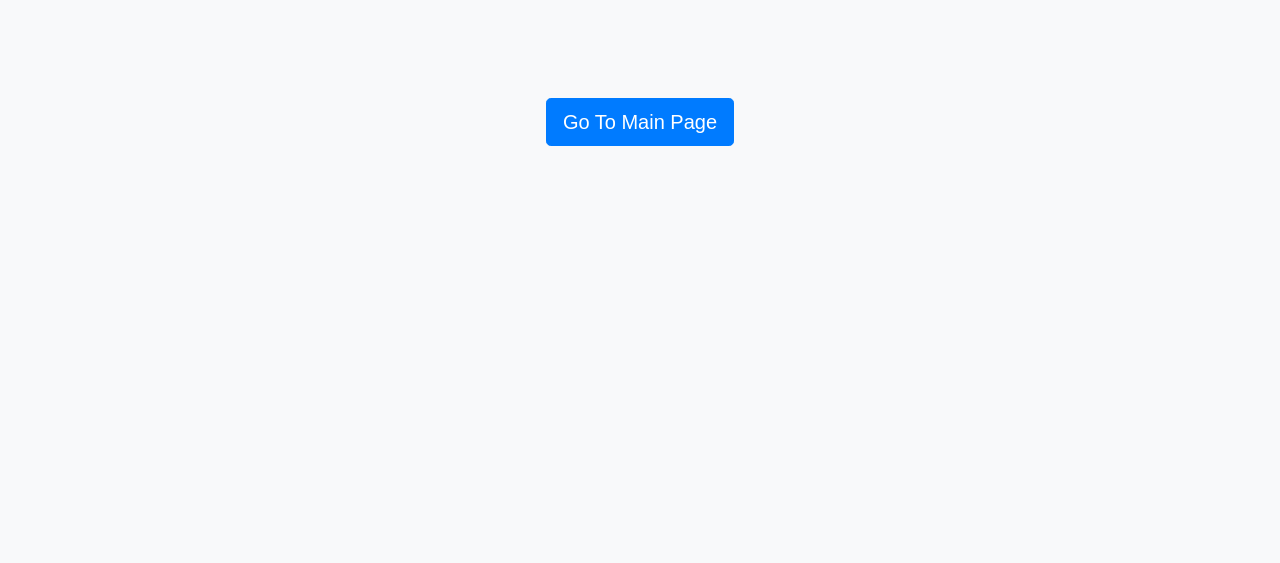
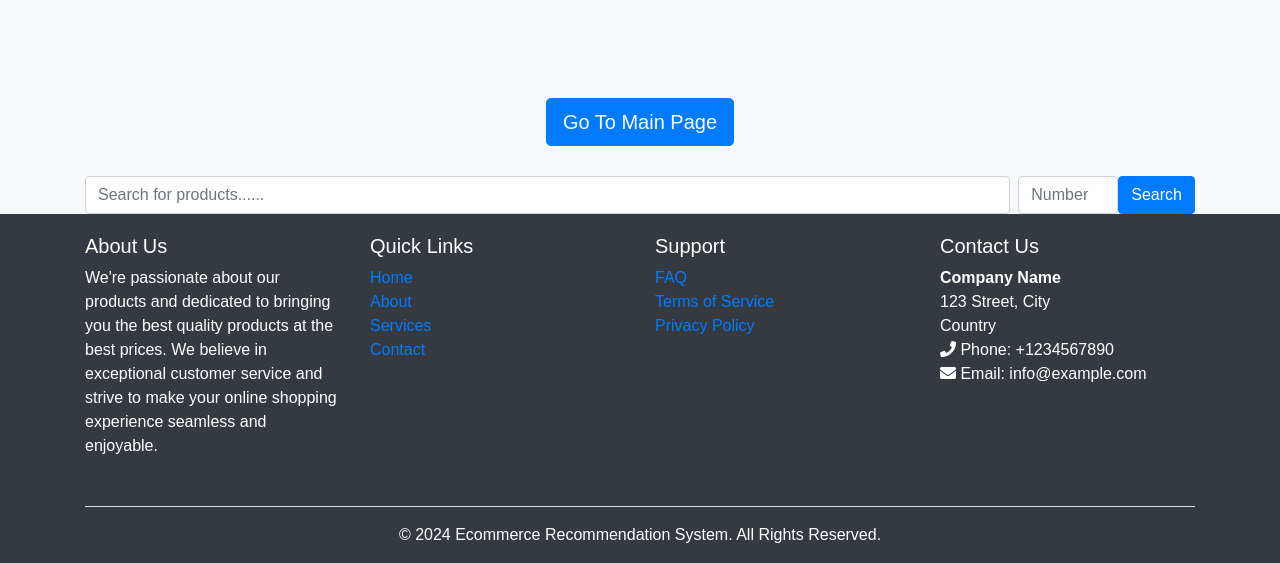
Before and after one commit to rahulpoojith/Building-a-Recommendation-System-for-E-Commerce-using-Collaborative-Filtering, a Flask app: page / in a window 1280 px wide. Shown: the part 758-1321 px from the top of the page. Before the commit the page ends 904 px from the top, so only its background shows below. Run offline with Flask 3, Linux system fonts and the light colour scheme; some libraries are stand-ins or nearby versions.

Commit message:
Search bar

```diff
--- a/templates/index.html
+++ b/templates/index.html
@@ -100,6 +100,17 @@
     <div class="text-center mt-5">
         <a href="main" class="btn btn-primary btn-lg">Go To Main Page</a>
     </div>
+
+
+    <!-- Search engine-->
+<div class="container" style="margin-top:30px;">
+    <form action="/recommendations" method="post" style="display:flex;">
+        <input type="text" class="form-control mr-2" name="prod" placeholder="Search for products......">
+        <input type="number" class="form-control" name="nbr" placeholder="Number of products....." style="width:100px;">
+        <button class="btn btn-primary">Search</button>
+    </form>
+</div>
+
 
     <!-- Modal for Sign Up -->
     <div class="modal fade" id="signupModal" tabindex="-1" aria-labelledby="signupModalLabel" aria-hidden="true">
@@ -243,5 +254,50 @@
             $("#SettingsModel").modal('show');
         });
     </script>
+
+    <!--footer-->
+<footer class="footer bg-dark text-white">
+    <div class="container" style="padding-top:20px;">
+        <div class="row">
+            <div class="col-md-3 col-sm-6">
+                <h5>About Us</h5>
+                <p>We're passionate about our products and dedicated to bringing you the best quality products at the best prices. We believe in exceptional customer service and strive to make your online shopping experience seamless and enjoyable.</p>
+            </div>
+            <div class="col-md-3 col-sm-6">
+                <h5>Quick Links</h5>
+                <ul class="list-unstyled">
+                    <li><a href="#">Home</a></li>
+                    <li><a href="#">About</a></li>
+                    <li><a href="#">Services</a></li>
+                    <li><a href="#">Contact</a></li>
+                </ul>
+            </div>
+            <div class="col-md-3 col-sm-6">
+                <h5>Support</h5>
+                <ul class="list-unstyled">
+                    <li><a href="#">FAQ</a></li>
+                    <li><a href="#">Terms of Service</a></li>
+                    <li><a href="#">Privacy Policy</a></li>
+                </ul>
+            </div>
+            <div class="col-md-3 col-sm-6">
+                <h5>Contact Us</h5>
+                <address>
+                    <strong>Company Name</strong><br>
+                    123 Street, City<br>
+                    Country<br>
+                    <i class="fas fa-phone"></i> Phone: +1234567890<br>
+                    <i class="fas fa-envelope"></i> Email: info@example.com
+                </address>
+            </div>
+        </div>
+        <div class="row mt-3">
+            <div class="col-md-12">
+                <hr class="bg-light">
+                <p class="text-center">© 2024 Ecommerce Recommendation System. All Rights Reserved.</p>
+            </div>
+        </div>
+    </div>
+</footer>
 </body>
 </html>
```
